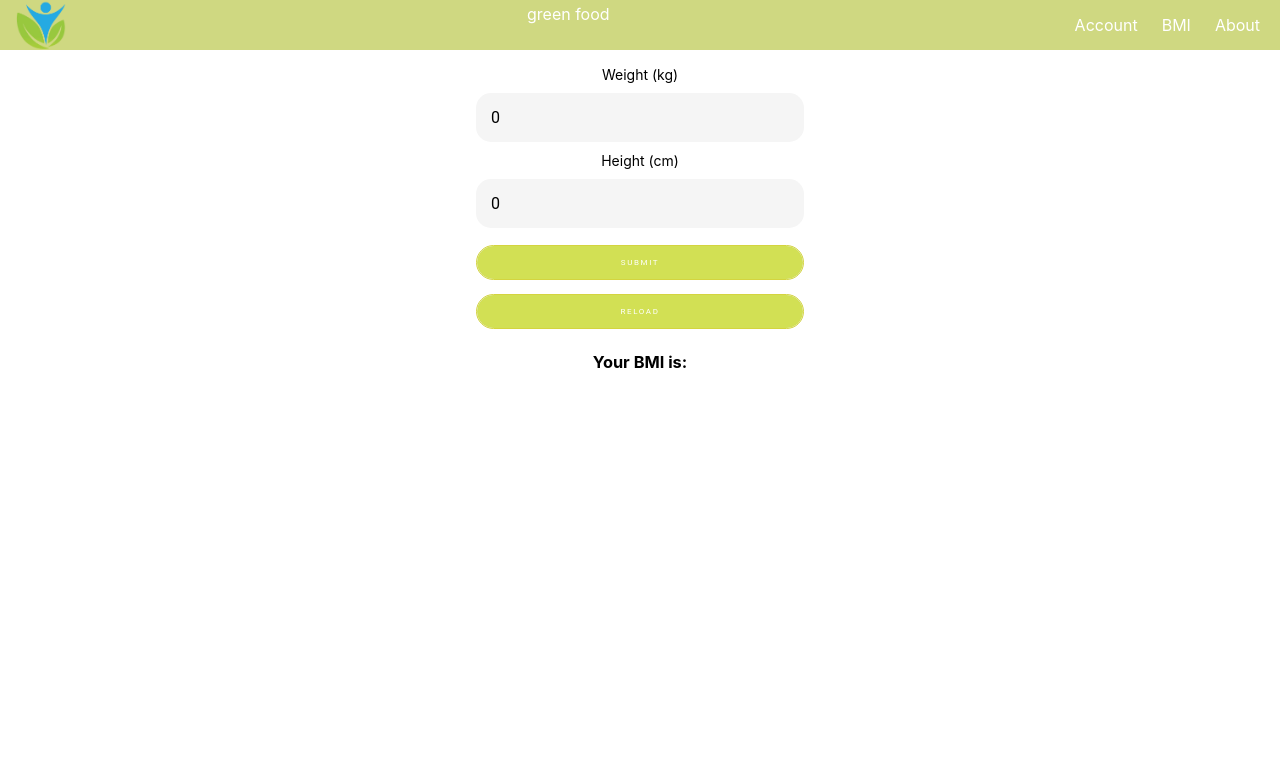
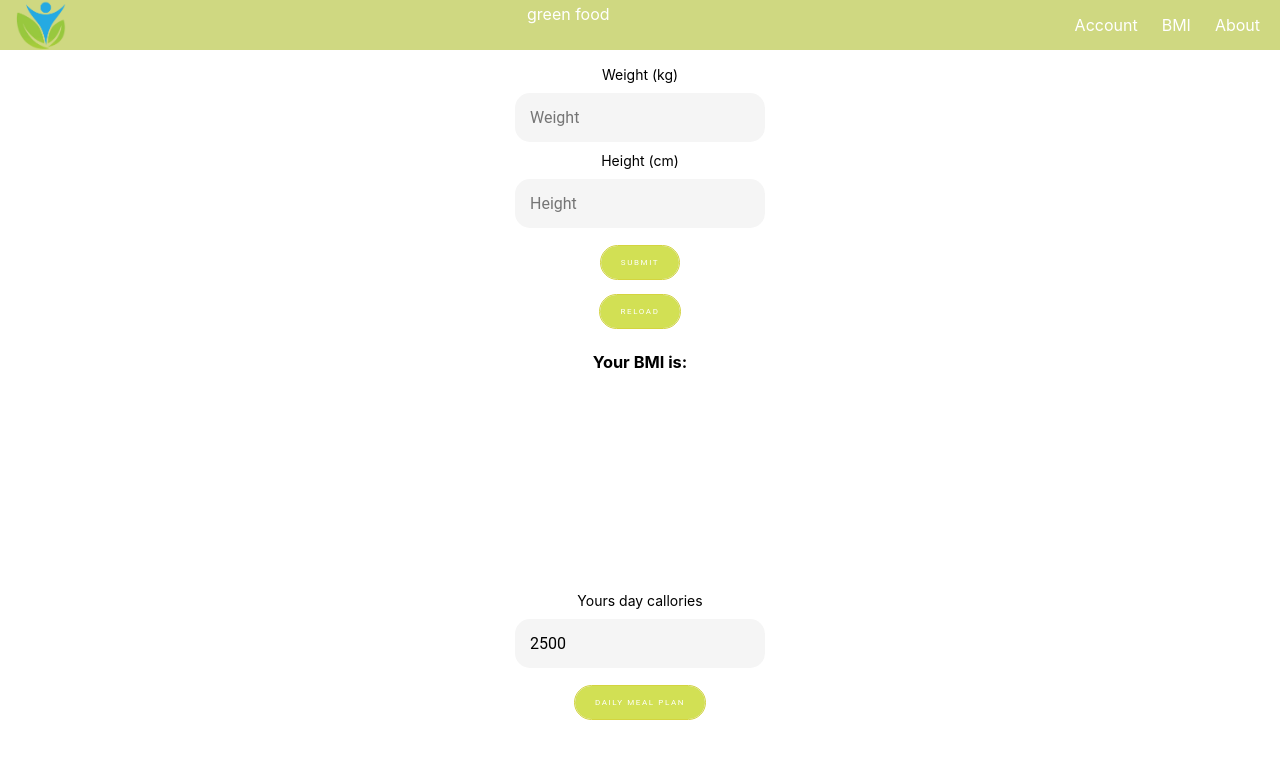
Before and after one commit to ritullia/green-food, a React (Create React App) app: page /calck in a window 1280 px wide. Shown: the top 758 px of the page. Built offline with nearby package versions, Linux system fonts and the light colour scheme; no server answers.

Commit message:
Meal selector & meal list

```diff
--- a/package.json
+++ b/package.json
@@ -6,6 +6,7 @@
     "@testing-library/jest-dom": "^5.16.4",
     "@testing-library/react": "^13.2.0",
     "@testing-library/user-event": "^13.5.0",
+    "axios": "^0.27.2",
     "react": "^18.1.0",
     "react-dom": "^18.1.0",
     "react-router-dom": "^6.3.0",
--- a/src/App.jsx
+++ b/src/App.jsx
@@ -7,6 +7,8 @@ import SignInForm from './Components/SignInForm';
 import Calck from './Components/Calck';
 import Account from './Components/Account';
 import { Route, Routes } from 'react-router-dom';
+import MealSelector from './Components/MealSelector';
+import MealList from './Components/MealList';
 
 function App() {
     return (
@@ -16,15 +18,22 @@ function App() {
                 <Routes>
                     <Route path="/" element={<Home></Home>}></Route>
                     <Route
-                        path="/Sign in"
+                        path="/sign in"
                         element={<SignInForm></SignInForm>}
                     ></Route>
                     <Route
-                        path="/Account"
+                        path="/account"
                         element={<Account></Account>}
                     ></Route>
-                    <Route path="/About" element={<About></About>}></Route>
-                    <Route path="/Calck" element={<Calck></Calck>}></Route>
+                    <Route path="/about" element={<About></About>}></Route>
+                    <Route
+                        path="/calck"
+                        element={
+                            <Calck>
+                                <MealSelector></MealSelector>
+                            </Calck>
+                        }
+                    ></Route>
                 </Routes>
             </div>
         </>
--- a/src/App.scss
+++ b/src/App.scss
@@ -79,7 +79,6 @@ body{
 
 .form-field {
   margin: 10px 0 10px 0;
-  width: 100%;
   padding: 15px;
   font-size: 16px;
   border: 0;
--- a/src/Components/Calck.jsx
+++ b/src/Components/Calck.jsx
@@ -1,8 +1,9 @@
 import { useState } from 'react';
+import MealSelector from './MealSelector';
 
-function Calck() {
-    const [weight, setWeight] = useState(0);
-    const [height, setHeight] = useState(0);
+function Calck({ mealData }) {
+    const [weight, setWeight] = useState('');
+    const [height, setHeight] = useState('');
     const [bmi, setBmi] = useState('');
     const [message, setMessage] = useState('');
 
@@ -84,6 +85,12 @@ function Calck() {
             <div>
                 {<img src={imgSrc} alt="" className="img-container"></img>}
             </div>
+            <div>
+                <div>Yours day callories</div>
+                <div className="bmi-form">
+                    <MealSelector></MealSelector>
+                </div>
+            </div>
         </div>
     );
 }
--- /dev/null
+++ b/src/Components/Meal.jsx
@@ -0,0 +1,19 @@
+import React from 'react';
+import { useState, useEffect } from 'react';
+
+function Meal({ meal }) {
+    const [imgUrl, setImgUrl] = useState('');
+    return (
+        <article>
+            <h1>{meal.title}</h1>
+            <img src={imgUrl} alt="recipe" />
+            <ul>
+                <li>Preparation time: {meal.readyInMinutes} minutes</li>
+                <li>Number of servings: {meal.servings}</li>
+            </ul>
+            <a href={meal.sourceUrl}>Go to recipe</a>
+        </article>
+    );
+}
+
+export default Meal;
--- /dev/null
+++ b/src/Components/MealList.jsx
@@ -0,0 +1,27 @@
+import React from 'react';
+import Meal from './Meal.jsx';
+
+function MealList({ mealData }) {
+    const nutrients = mealData.nutrients;
+
+    return (
+        <div>
+            <section className="nutrients">
+                <h1>Nutrients</h1>
+                <ul>
+                    <li>Calories: {nutrients.calories}</li>
+                    <li>Carbohydrates: {nutrients.carbohydrates}</li>
+                    <li>Fat: {nutrients.fat}</li>
+                    <li>Protein: {nutrients.protein}</li>
+                </ul>
+            </section>
+            <section className="meals">
+                {mealData.meals.map((meal) => {
+                    return <Meal key={meal.id} meal={meal}></Meal>;
+                })}
+            </section>
+        </div>
+    );
+}
+
+export default MealList;
--- /dev/null
+++ b/src/Components/MealSelector.jsx
@@ -0,0 +1,50 @@
+import { useEffect, useState } from 'react';
+import axios from 'axios';
+import MealList from './MealList';
+
+function MealSelector() {
+    const [mealData, setMealData] = useState(null);
+    const [caloriesValue, setCaloriesValue] = useState(2500);
+
+    useEffect(() => {
+        axios
+            .get(
+                `https://api.spoonacular.com/mealplanner/generate?apiKey=6bfec5629ef040a99ea07c1a7cb12c7e&timeFrame=day&targetCalories=${caloriesValue}`
+            )
+            .then((res) => {
+                console.log(res.data);
+                // setMealData(res.data);
+            });
+    }, [caloriesValue]);
+
+    const handleChange = (e) => {
+        setCaloriesValue(e.target.value);
+    };
+
+    const getMealPlan = (e) => {
+        setMealData(mealData);
+    };
+
+    return (
+        <>
+            <div>
+                <section className="control">
+                    <input
+                        className="form-field"
+                        type="number"
+                        placeholder="Calories (e.g. 2500)"
+                        onChange={handleChange}
+                        value={caloriesValue}
+                    ></input>
+                </section>
+                <button onClick={getMealPlan} className="btn form-field">
+                    Daily Meal Plan
+                    {mealData && <MealList mealData={mealData}></MealList>}
+                </button>
+                <section></section>
+            </div>
+        </>
+    );
+}
+
+export default MealSelector;
```
Also changed, not shown: 1 other file (tests, documents, lock files or other folders).
